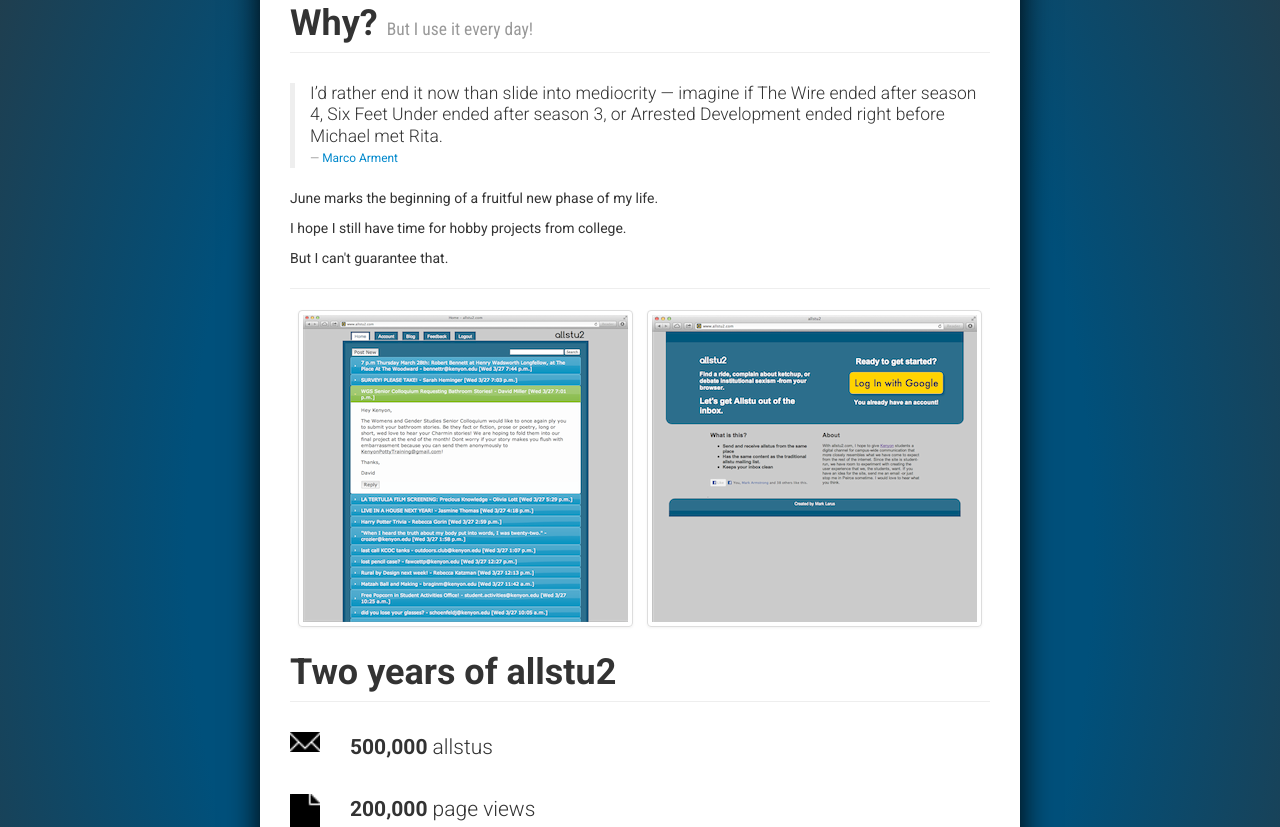
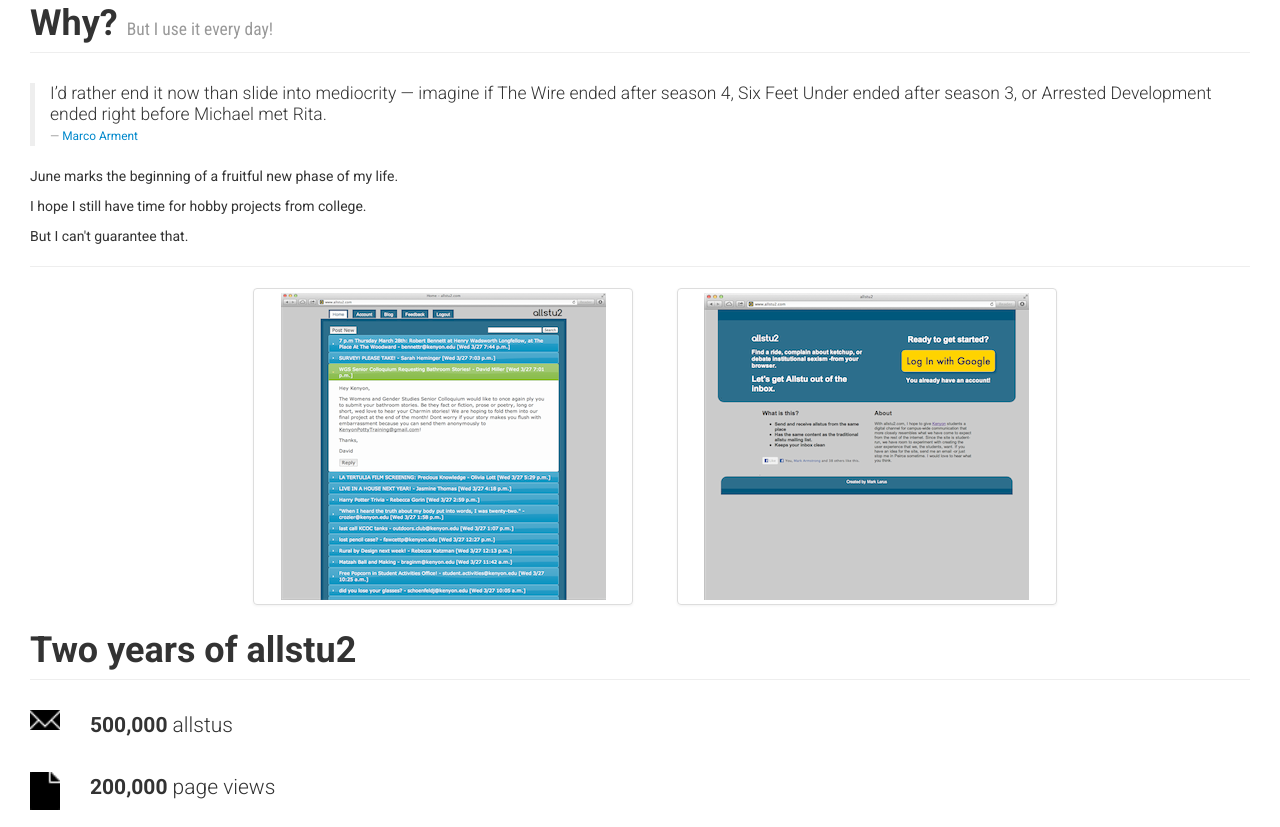
Before and after one commit to marblar/allstu2, a plain HTML site: page index.html in a window 1280 px wide. Shown: the part 460-1287 px from the top of the page. Drawn offline with nearby package versions, Linux system fonts and the light colour scheme; files whose address does not match are found by name.

Commit message:
Fix scaling on thumbnails.

```diff
--- a/css/style.less
+++ b/css/style.less
@@ -72,7 +72,6 @@ div.social-media {
     .box-shadow(0,0,30px,#000);
     padding: 30px;
     background-color: #fff;
-    max-width: 700px;
 }
 
 h1 {
--- a/index.html
+++ b/index.html
@@ -50,12 +50,12 @@
       <hr />
       <ul id="thumbnails" class="inline">
         <li>
-          <a href="#" class="thumbnail hidden-phone">
+          <a href="#" class="thumbnail hidden-phone span4">
             <img src="img/screenshot1.png"/>
           </a>
         </li>
         <li class>
-          <a href="#" class="thumbnail">
+          <a href="#" class="thumbnail span4">
             <img src="img/screenshot2.png"/>
           </a>
         </li>
```
Also changed, not shown: css/style.css.
